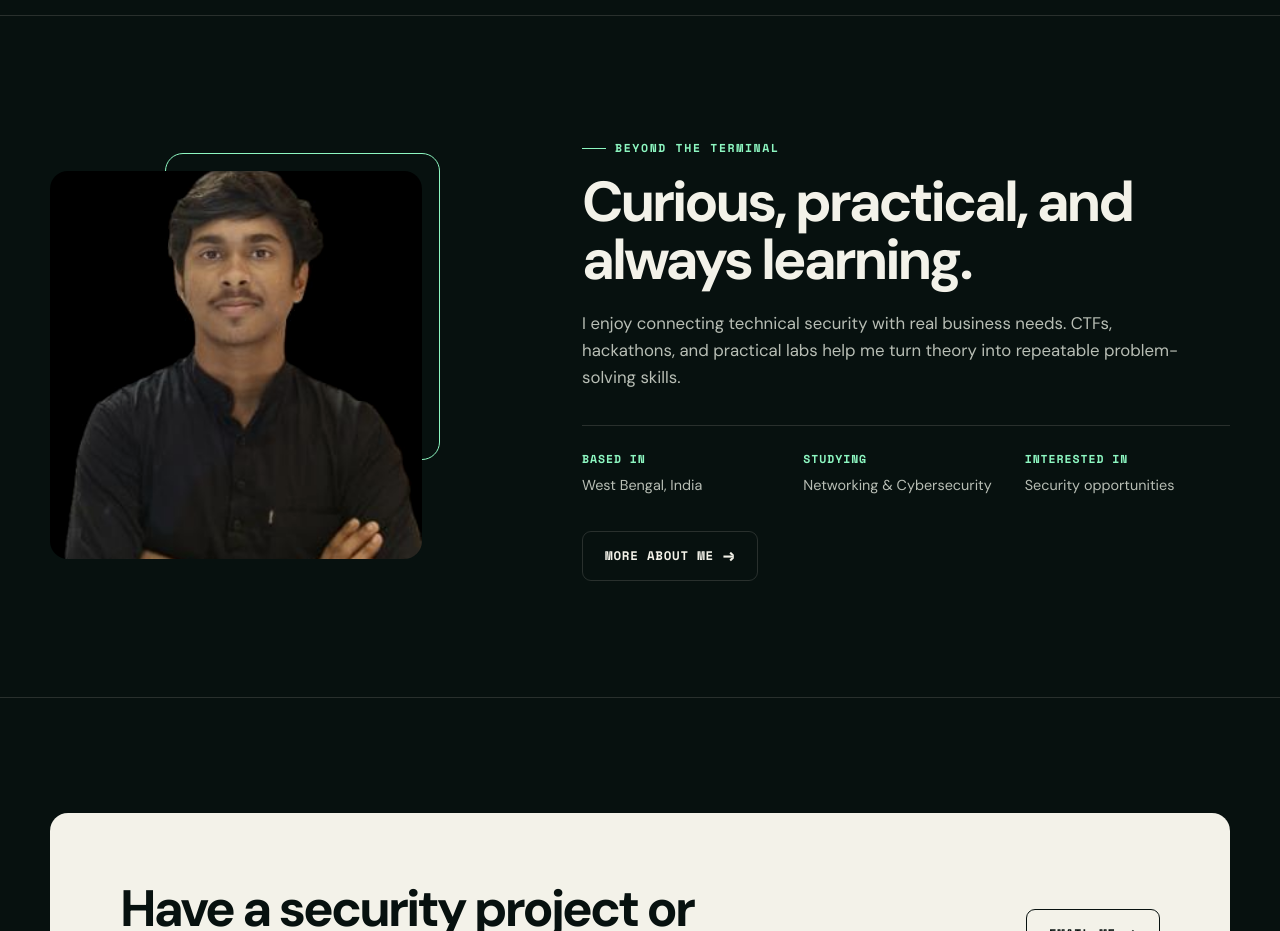
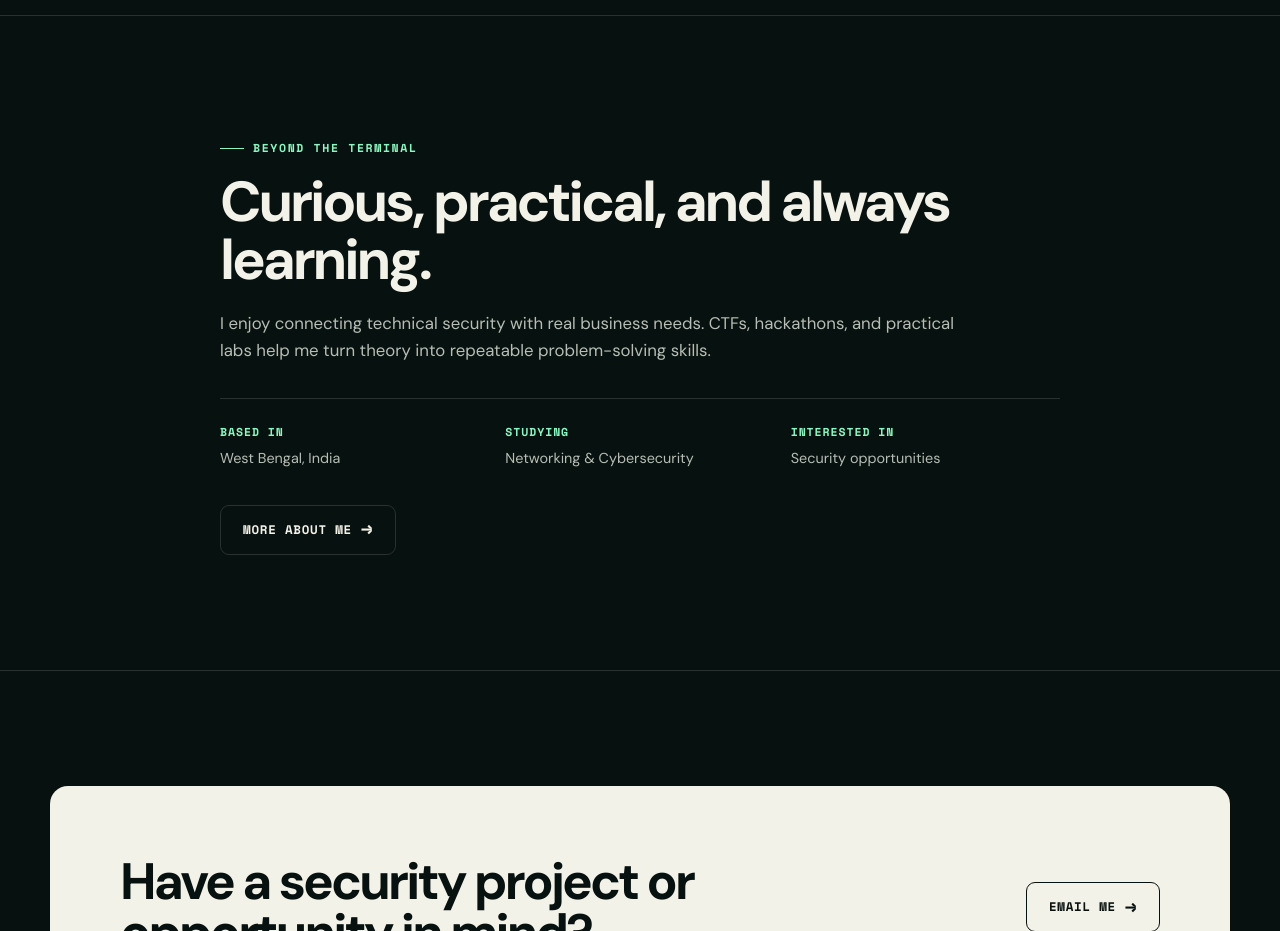
Before and after one commit to spideyanik/anonsec, a plain HTML site: page index.html in a window 1280 px wide. Shown: the part 1660-2591 px from the top of the page. Drawn offline with nearby package versions, Linux system fonts and the light colour scheme.

Commit message:
Remove repeated homepage portrait

```diff
--- a/index.html
+++ b/index.html
@@ -118,11 +118,8 @@
         </section>
 
         <section class="section">
-            <div class="page-shell split-feature">
-                <div class="portrait-frame" data-reveal>
-                    <img src="anikimg.jpeg" alt="Portrait of Anik Banerjee" width="290" height="388">
-                </div>
-                <div class="feature-copy" data-reveal>
+            <div class="page-shell">
+                <div class="feature-copy feature-copy-wide" data-reveal>
                     <span class="eyebrow">Beyond the terminal</span>
                     <h2>Curious, practical, and always learning.</h2>
                     <p>I enjoy connecting technical security with real business needs. CTFs, hackathons, and practical labs help me turn theory into repeatable problem-solving skills.</p>
--- a/styles.css
+++ b/styles.css
@@ -675,6 +675,15 @@ a {
     max-width: 620px;
     color: var(--paper-muted);
     font-size: 1.05rem;
+}
+
+.feature-copy-wide {
+    max-width: 840px;
+    margin: 0 auto;
+}
+
+.feature-copy-wide > p {
+    max-width: 760px;
 }
 
 .fact-row {
```
